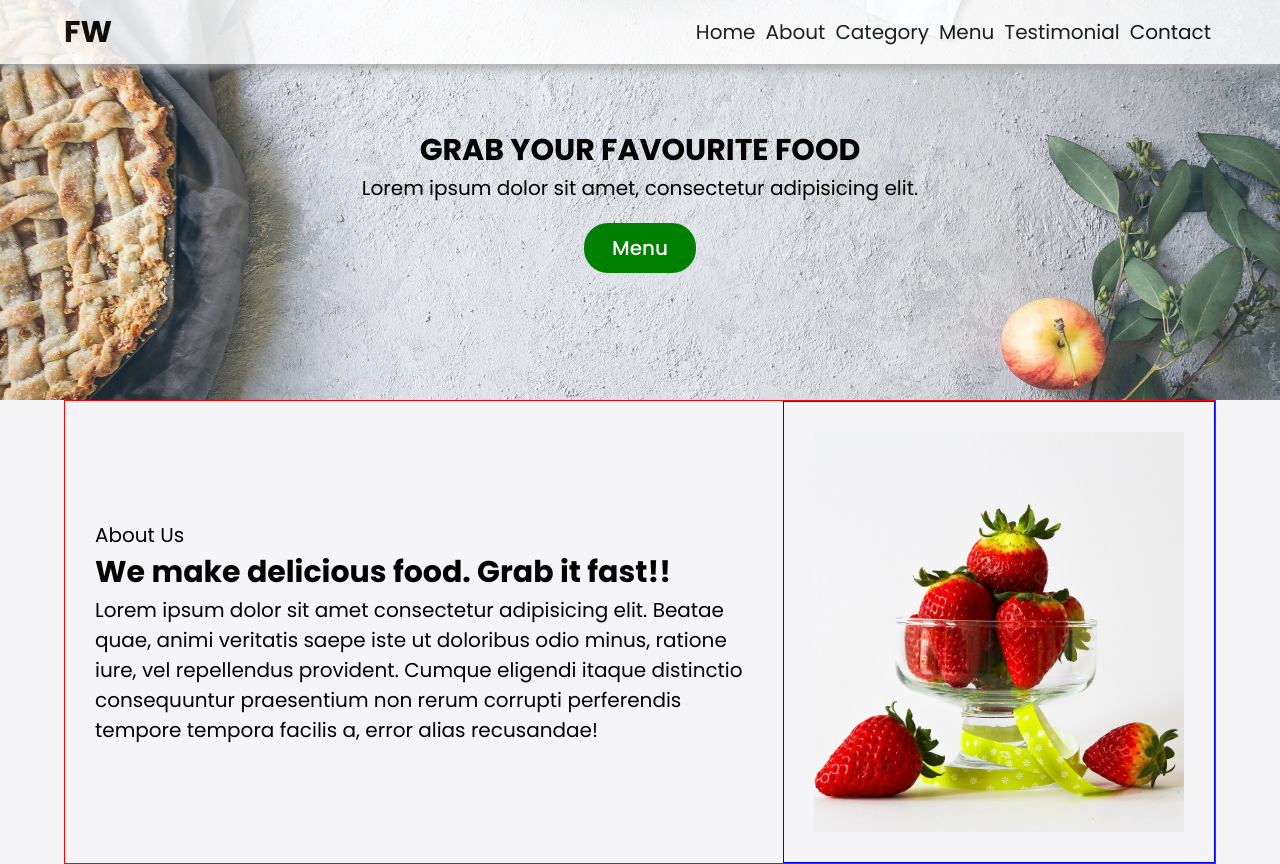
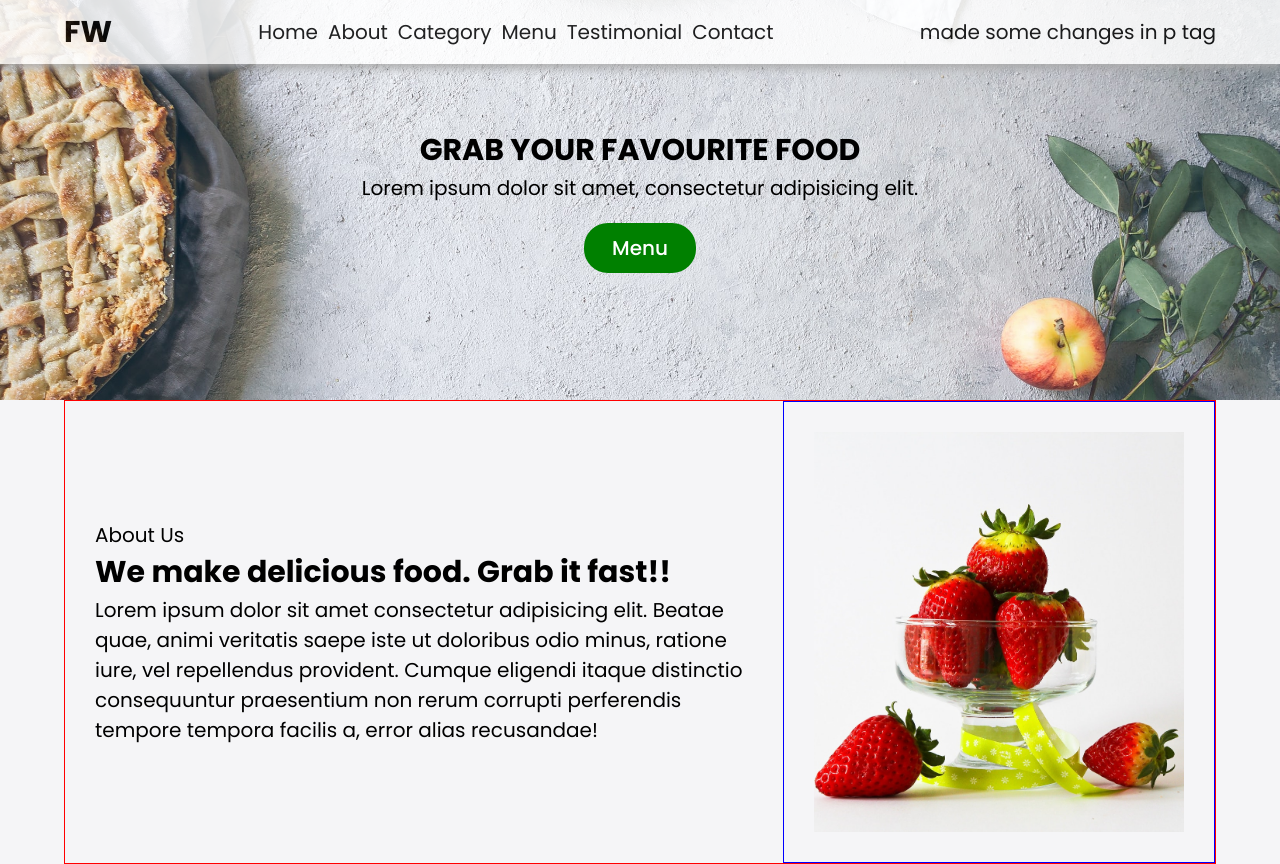
Before and after one commit to Prashantrajput11/foody, a plain HTML site: page index.html in a window 1280 px wide. Drawn offline with Linux system fonts and the light colour scheme.

Commit message:
docs : made changes in main para

```diff
--- a/index.html
+++ b/index.html
@@ -25,6 +25,8 @@
     <li><a href="#testimonial">Testimonial</a></li>
     <li><a href="#contact">Contact</a></li>
 </ul>
+
+<p>made some changes in p tag</p>
 
 
 
```
